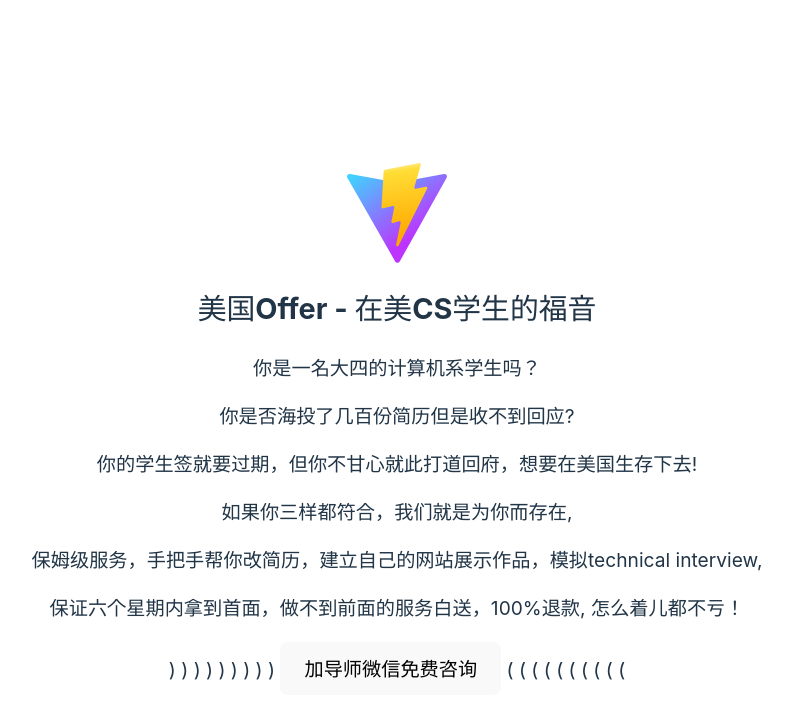
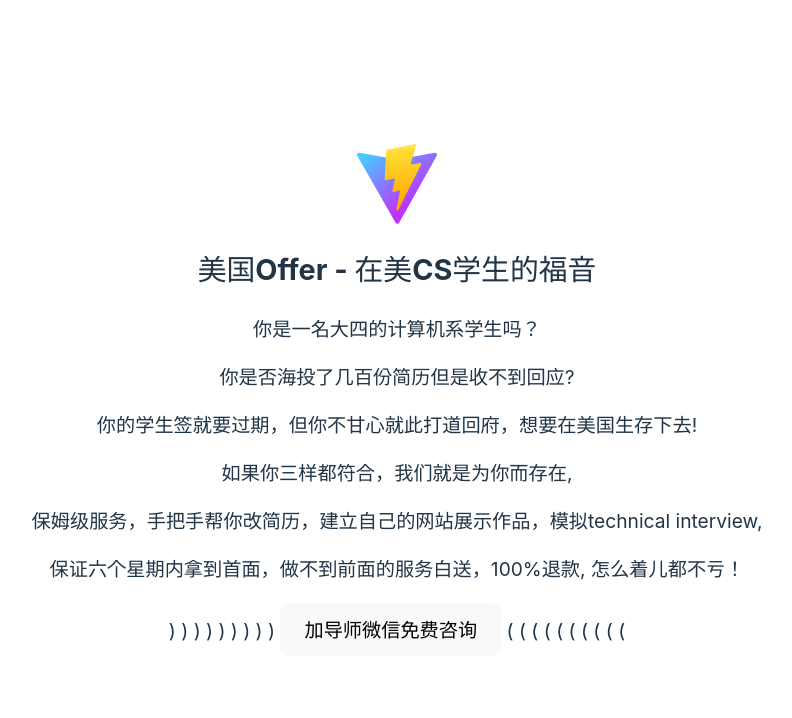
Before and after one commit to RedHexagon/recruiting-website, a React (Vite) app in the folder frontend/: page / in a window 1280 px wide. Shown: the top 718 px of the page, without its empty margins (243-1035 px from the left). Built offline with nearby package versions, Linux system fonts and the light colour scheme.

Commit message:
Changed logo size to be relative to the window, removed vite hyperlink

```diff
--- a/frontend/src/components/Grid.css
+++ b/frontend/src/components/Grid.css
@@ -1,3 +1,7 @@
+.logo {
+  height: 10vh;
+}
+
 .container {
   /* display: grid;
   grid-template-columns: 33% 66%; */
@@ -8,13 +12,11 @@
 .large-title {
   grid-column: 2 / 3;
 }
-.logo {
-  height: 100px;
-  padding: 1.5em;
+.button-to-add-wechat {
   will-change: filter;
   transition: filter 300ms;
 }
-.logo:hover {
+.button-to-add-wechat:hover {
   filter: drop-shadow(0 0 2em #646cffaa);
 }
 
--- a/frontend/src/components/Grid.tsx
+++ b/frontend/src/components/Grid.tsx
@@ -9,9 +9,7 @@ export default function Grid() {
     <>
       <div className="container">
         <div className="logo">
-          <a href="https://vitejs.dev" target="_blank">
-            <img src={viteLogo} className="logo" alt="Vite logo" />
-          </a>
+          <img src={viteLogo} className="logo" alt="Vite logo" />
         </div>
         <div className="large-title">
           <h2>美国Offer - 在美CS学生的福音</h2>
@@ -47,6 +45,7 @@ export default function Grid() {
             <div>
               ) ) ) ) ) ) ) ) ){" "}
               <button
+                className="button-to-add-wechat"
                 onClick={() => {
                   setButtonClicked(true);
                 }}
```
